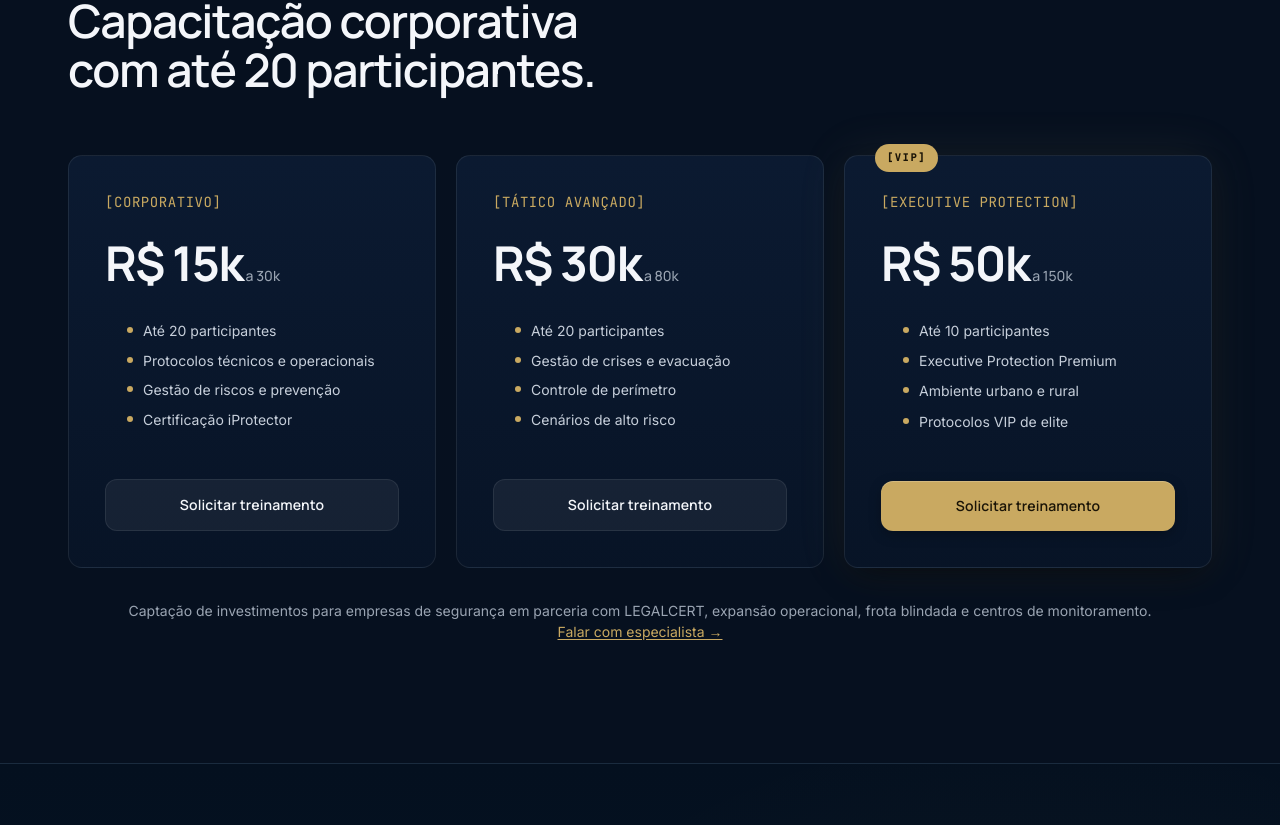
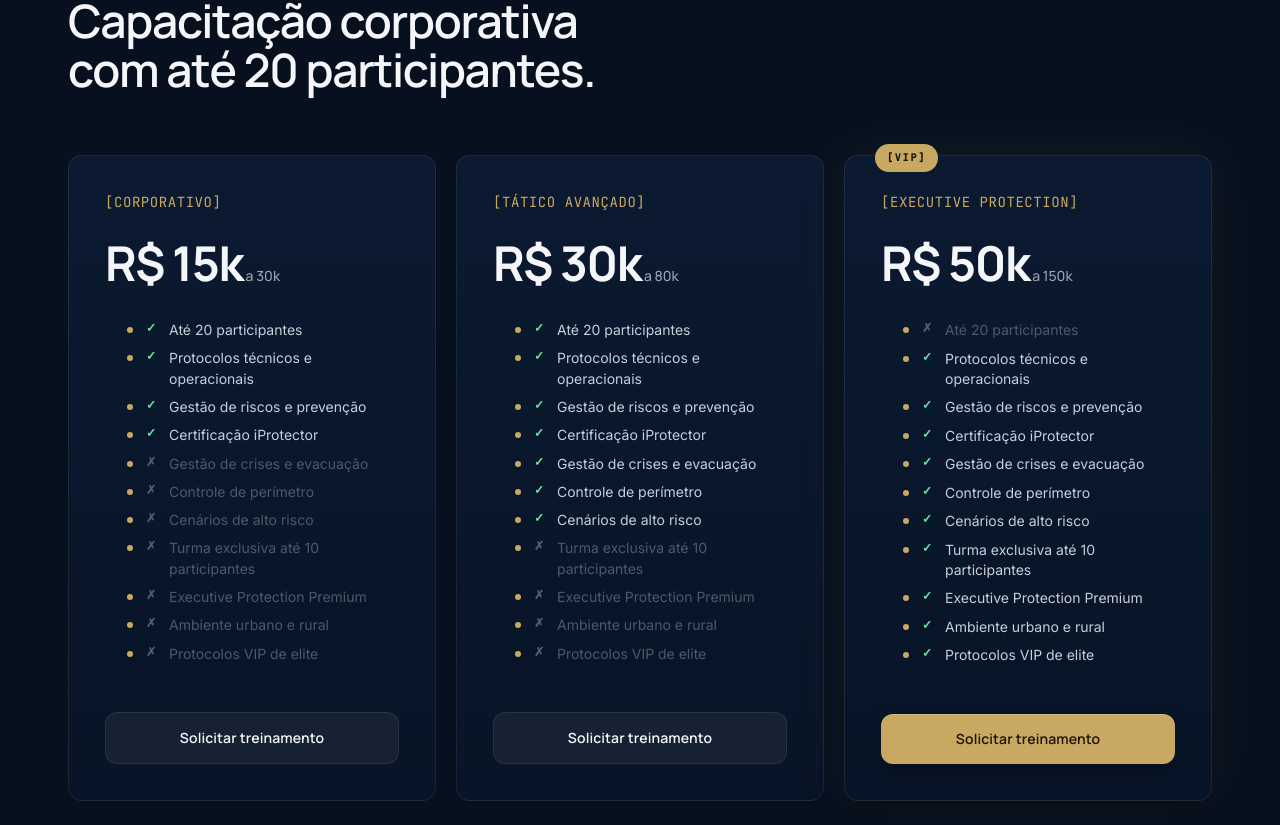
Before and after one commit to adrianokelvio/iProtector-lp, a React (Vite) app: page / in a window 1280 px wide. Shown: the part 10015-10840 px from the top of the page. Built offline with nearby package versions, Linux system fonts and the light colour scheme.

Commit message:
Adiciona comparação com ✓ e ✗ nos planos de treinamento de elite.
Lista unificada de recursos mostra evolução do Corporativo ao Executive Protection VIP.

```diff
--- a/src/components/sections/Planos.tsx
+++ b/src/components/sections/Planos.tsx
@@ -119,6 +119,50 @@ const MONITORING_PLANS = [
   },
 ] as const;
 
+const TRAINING_FEATURE_LABELS = [
+  'Até 20 participantes',
+  'Protocolos técnicos e operacionais',
+  'Gestão de riscos e prevenção',
+  'Certificação iProtector',
+  'Gestão de crises e evacuação',
+  'Controle de perímetro',
+  'Cenários de alto risco',
+  'Turma exclusiva até 10 participantes',
+  'Executive Protection Premium',
+  'Ambiente urbano e rural',
+  'Protocolos VIP de elite',
+] as const;
+
+const TRAINING_PLANS = [
+  {
+    name: '[CORPORATIVO]',
+    priceMain: 'R$ 15k',
+    priceSuffix: ' a 30k',
+    featured: false,
+    badge: null,
+    cta: 'Solicitar treinamento',
+    features: [true, true, true, true, false, false, false, false, false, false, false],
+  },
+  {
+    name: '[TÁTICO AVANÇADO]',
+    priceMain: 'R$ 30k',
+    priceSuffix: ' a 80k',
+    featured: false,
+    badge: null,
+    cta: 'Solicitar treinamento',
+    features: [true, true, true, true, true, true, true, false, false, false, false],
+  },
+  {
+    name: '[EXECUTIVE PROTECTION]',
+    priceMain: 'R$ 50k',
+    priceSuffix: ' a 150k',
+    featured: true,
+    badge: '[VIP]',
+    cta: 'Solicitar treinamento',
+    features: [false, true, true, true, true, true, true, true, true, true, true],
+  },
+] as const;
+
 export function Planos() {
   const { openClient } = useModals();
   return (
@@ -191,53 +235,15 @@ export function Planos() {
           <h2>Capacitação corporativa com até 20 participantes.</h2>
         </div>
 
-        <div className="plans">
-          <article className="plan">
-            <div className="plan-name">[CORPORATIVO]</div>
-            <div className="plan-price" style={{ fontSize: '32px' }}>
-              R$ 15k<small> a 30k</small>
-            </div>
-            <ul>
-              <li>Até 20 participantes</li>
-              <li>Protocolos técnicos e operacionais</li>
-              <li>Gestão de riscos e prevenção</li>
-              <li>Certificação iProtector</li>
-            </ul>
-            <button className="btn btn-dark" onClick={openClient}>
-              Solicitar treinamento
-            </button>
-          </article>
-          <article className="plan">
-            <div className="plan-name">[TÁTICO AVANÇADO]</div>
-            <div className="plan-price" style={{ fontSize: '32px' }}>
-              R$ 30k<small> a 80k</small>
-            </div>
-            <ul>
-              <li>Até 20 participantes</li>
-              <li>Gestão de crises e evacuação</li>
-              <li>Controle de perímetro</li>
-              <li>Cenários de alto risco</li>
-            </ul>
-            <button className="btn btn-dark" onClick={openClient}>
-              Solicitar treinamento
-            </button>
-          </article>
-          <article className="plan featured">
-            <span className="pop-badge">[VIP]</span>
-            <div className="plan-name">[EXECUTIVE PROTECTION]</div>
-            <div className="plan-price" style={{ fontSize: '32px' }}>
-              R$ 50k<small> a 150k</small>
-            </div>
-            <ul>
-              <li>Até 10 participantes</li>
-              <li>Executive Protection Premium</li>
-              <li>Ambiente urbano e rural</li>
-              <li>Protocolos VIP de elite</li>
-            </ul>
-            <button className="btn btn-primary" onClick={openClient}>
-              Solicitar treinamento
-            </button>
-          </article>
+        <div className="plans plans--comparison">
+          {TRAINING_PLANS.map((plan) => (
+            <PlanComparisonCard
+              key={plan.name}
+              plan={plan}
+              featureLabels={TRAINING_FEATURE_LABELS}
+              onCta={openClient}
+            />
+          ))}
         </div>
 
         <p className="plans-footer">
```
